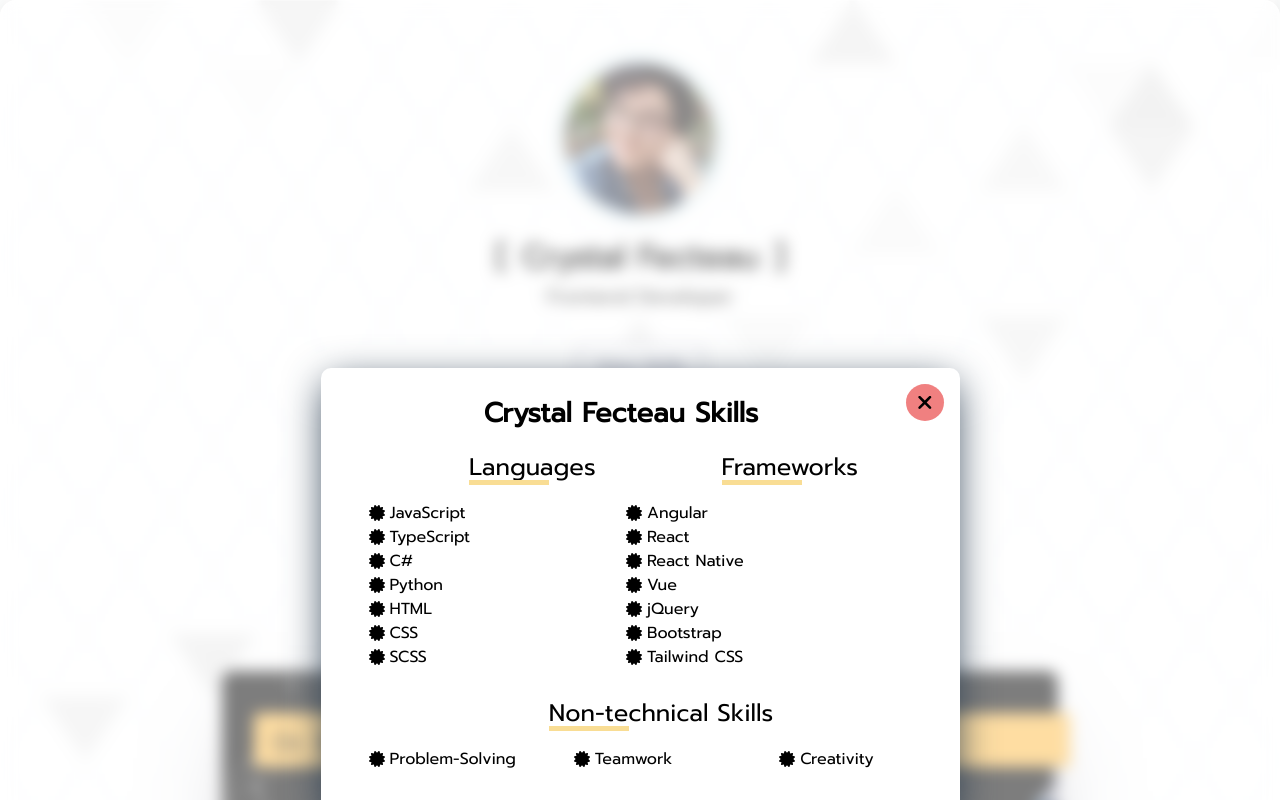
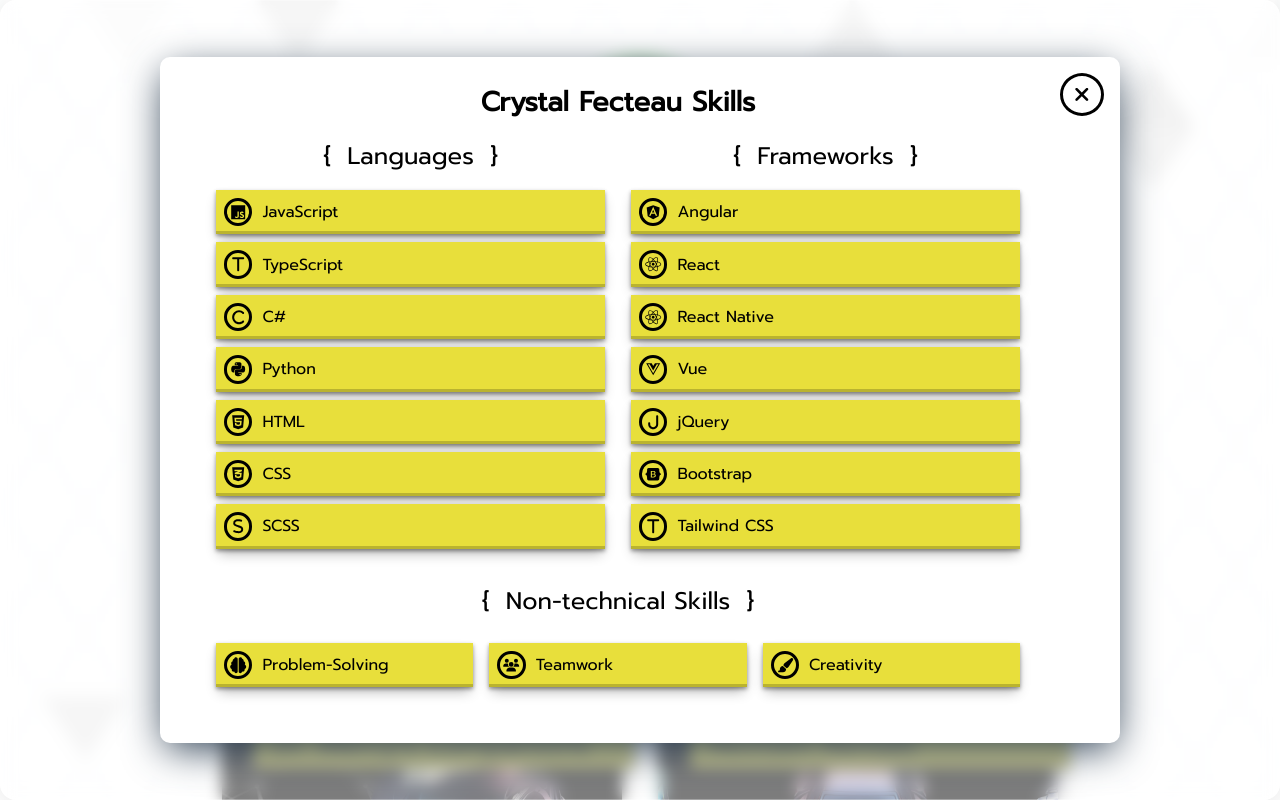
Before and after one commit to CryFecteau/CryFecteau, a React (Create React App) app: page / in a window 1280 px wide. Both pictures are taken after a click on the button "View Skills". Shown: the top 800 px of the page. Built offline with nearby package versions, Linux system fonts and the light colour scheme.

Commit message:
Update skills modal

```diff
--- a/src/components/header/header.component.css
+++ b/src/components/header/header.component.css
@@ -37,7 +37,7 @@
 }
 
 .header-border {
-    border: 3.5px solid lightblue;
+    border: 5px solid rgb(74 184 67);
     justify-self: center;
     width: 165px;
     height: 165px;
@@ -152,7 +152,8 @@
     transform: translateX(153px);
     height: 100%;
     width: 39px;
-    background-color: #17795E;
+    background-color: #6d00b9;
+    color: #ffff;
     display: flex;
     align-items: center;
     justify-content: center;
@@ -188,6 +189,7 @@
 
 .linkedin-btn,
 .github-btn {
+    border-radius: 5px;
     position: relative;
     transition: .4s all;
 }
@@ -209,10 +211,10 @@
 .linkedin-btn .linkedin-tooltip .tooltip,
 .github-btn .github-tooltip .tooltip {
     width: 6rem;
-    background-color: lightgray;
+    background-color: rgba(75, 184, 67, 0.55);
     font-size: 0.7rem;
     font-weight: bold;
-    border: 2px solid;
+    border: clamp(1px, 1.5vw, 2px) solid;
     border-radius: 5px;
     padding: 3px;
 }
@@ -227,11 +229,13 @@
     height: 2rem;
     width: 2rem;
     margin-top: 3px;
-    box-shadow: rgba(45, 35, 66, 0.4) 0 2px 4px, rgba(45, 35, 66, 0.3) 0 7px 13px -3px, #D6D6E7 0 -3px 0 inset;
+    background-color: #146c54;
+    color: white;
+    box-shadow: rgba(45, 35, 66, 0.4) 0 2px 4px, rgba(45, 35, 66, 0.3) 0 7px 13px -3px, #d6d6e71a 0 -3px 0 inset;
 }
 
 .skills-modal {
-    position: absolute;
+    position: fixed;
     display: flex;
     justify-content: center;
     align-items: center;
@@ -253,7 +257,8 @@
 
 
 .modal-content {
-    width: 50%;
+    position: relative;
+    width: 60rem;
     background: white;
     border-radius: 10px;
     box-shadow: rgb(38, 57, 77) 0px 10px 40px -5px;
@@ -261,13 +266,13 @@
 }
 
 .modal-close-btn {
+    border: 3px solid;
     position: relative;
     top: -2rem;
     right: -2rem;
     border-radius: 50%;
     display: flex;
     justify-content: center;
-    background: lightcoral;
     font-size: 1.3rem;
     padding: 0.5rem 0.7rem;
     float: right;
@@ -310,14 +315,16 @@
     margin-bottom: 1rem;
 }
 
+.skills-title::before {
+    content: '{';
+    position: relative;
+    left: -1rem;
+}
 
-.skills-title::before {
-    content: "";
-    display: block;
-    width: 5rem;
-    border-bottom: 5px solid #f9dd94;
+.skills-title::after {
+    content: '}';
     position: relative;
-    left: 5rem;
+    right: -1rem;
 }
 
 .skills-list {
@@ -327,5 +334,17 @@
 .skills-list>li {
     display: flex;
     align-items: center;
-    gap: 5px;
+    gap: 10px;
+    padding: 0.5rem;
+    background: #e8df3b;
+    margin: 0.5rem;
+    box-shadow: rgba(0, 0, 0, 0.4) 0px 2px 4px, rgba(0, 0, 0, 0.3) 0px 7px 13px -3px, rgba(0, 0, 0, 0.2) 0px -3px 0px inset;
 }
+
+.skills-icon {
+    border: 3px solid;
+    padding: 0.2rem;
+    border-radius: 50px;
+    width: 1rem;
+    height: 1rem;
+}
--- a/src/components/header/header.component.jsx
+++ b/src/components/header/header.component.jsx
@@ -37,7 +37,7 @@
                         <span className='download-icon'><i className="fa-solid fa-download"></i></span>
                     </a>
                     <div className='header-socials'>
-                        <a href='https://www.linkedin.com/in/crystal-fecteau/' target='_blank' className='linkedin-btn'>
+                        <a href='https://www.linkedin.com/in/crystal-fecteau/' target='_blank' rel="noreferrer" className='linkedin-btn'>
                             <i className="fa-brands fa-linkedin social-icon"></i>
                             <span className='linkedin-tooltip'>
                                 <div className='tooltip'>
@@ -45,7 +45,7 @@
                                 </div>
                             </span>
                         </a>
-                        <a href='https://github.com/CryFecteau' target='_blank' className='github-btn'>
+                        <a href='https://github.com/CryFecteau' target='_blank' rel="noreferrer" className='github-btn'>
                             <i className="fa-brands fa-square-github social-icon"></i>
                             <span className='github-tooltip'>
                                 <div className='tooltip'>
@@ -66,33 +66,33 @@
                             <div className='skills-box'>
                                 <span className='skills-title'>Languages</span>
                                 <ul className='skills-list'>
-                                    <li><i className="fa-solid fa-certificate"></i>JavaScript</li>
-                                    <li><i className="fa-solid fa-certificate"></i>TypeScript</li>
-                                    <li><i className="fa-solid fa-certificate"></i>C#</li>
-                                    <li><i className="fa-solid fa-certificate"></i>Python</li>
-                                    <li><i className="fa-solid fa-certificate"></i>HTML</li>
-                                    <li><i className="fa-solid fa-certificate"></i>CSS</li>
-                                    <li><i className="fa-solid fa-certificate"></i>SCSS</li>
+                                    <li><i className="fa-brands fa-js skills-icon"></i>JavaScript</li>
+                                    <li><i className="fa-solid fa-t skills-icon"></i>TypeScript</li>
+                                    <li><i className="fa-solid fa-c skills-icon"></i>C#</li>
+                                    <li><i className="fa-brands fa-python skills-icon"></i>Python</li>
+                                    <li><i className="fa-brands fa-html5 skills-icon"></i>HTML</li>
+                                    <li><i className="fa-brands fa-css3-alt skills-icon"></i>CSS</li>
+                                    <li><i className="fa-solid fa-s skills-icon"></i>SCSS</li>
                                 </ul>
                             </div>
                             <div className='skills-box'>
                                 <span className='skills-title'>Frameworks</span>
                                 <ul className='skills-list'>
-                                    <li><i className="fa-solid fa-certificate"></i>Angular</li>
-                                    <li><i className="fa-solid fa-certificate"></i>React</li>
-                                    <li><i className="fa-solid fa-certificate"></i>React Native</li>
-                                    <li><i className="fa-solid fa-certificate"></i>Vue</li>
-                                    <li><i className="fa-solid fa-certificate"></i>jQuery</li>
-                                    <li><i className="fa-solid fa-certificate"></i>Bootstrap</li>
-                                    <li><i className="fa-solid fa-certificate"></i>Tailwind CSS</li>
+                                    <li><i className="fa-brands fa-angular skills-icon"></i>Angular</li>
+                                    <li><i className="fa-brands fa-react skills-icon"></i>React</li>
+                                    <li><i className="fa-brands fa-react skills-icon"></i>React Native</li>
+                                    <li><i className="fa-brands fa-vuejs skills-icon"></i>Vue</li>
+                                    <li><i className="fa-solid fa-j skills-icon"></i>jQuery</li>
+                                    <li><i className="fa-brands fa-bootstrap skills-icon"></i>Bootstrap</li>
+                                    <li><i class="fa-solid fa-t skills-icon"></i>Tailwind CSS</li>
                                 </ul>
                             </div>
                             <div className='skills-box full-row'>
                                 <span className='skills-title '>Non-technical Skills</span>
                                 <ul className='skills-list full-flex-row'>
-                                    <li className='flex-1'><i className="fa-solid fa-certificate"></i>Problem-Solving</li>
-                                    <li className='flex-1'><i className="fa-solid fa-certificate"></i>Teamwork</li>
-                                    <li><i className="fa-solid fa-certificate"></i>Creativity</li>
+                                    <li className='flex-1'><i className="fa-solid fa-brain skills-icon"></i>Problem-Solving</li>
+                                    <li className='flex-1'><i className="fas fa-users skills-icon"></i>Teamwork</li>
+                                    <li className='flex-1'><i className="fas fa-paint-brush skills-icon"></i>Creativity</li>
                                 </ul>
                             </div>
                         </div>
--- a/src/components/projects/projects.component.css
+++ b/src/components/projects/projects.component.css
@@ -7,7 +7,7 @@
     flex-direction: row;
     justify-content: center;
     align-items: center;
-    background: lightgray;
+    background: rgba(75, 184, 67, 0.55);
     width: 50%;
     margin: 0 auto;
     gap: 1rem;
@@ -83,18 +83,19 @@
 .project-img>img {
     height: clamp(25rem, 30vw, 30rem);
     width: clamp(25rem, 30vw, 30rem);
+    box-shadow: rgba(0, 0, 0, 0.17) 0px -23px 25px 0px inset, rgba(0, 0, 0, 0.15) 0px -36px 30px 0px inset, rgba(0, 0, 0, 0.1) 0px -79px 40px 0px inset, rgba(0, 0, 0, 0.06) 0px 2px 1px, rgba(0, 0, 0, 0.09) 0px 4px 2px, rgba(0, 0, 0, 0.09) 0px 8px 4px, rgba(0, 0, 0, 0.09) 0px 16px 8px, rgba(0, 0, 0, 0.09) 0px 32px 16px;
     border-radius: 10px;
-    box-shadow: rgba(50, 50, 93, 0.25) 0px 50px 100px -20px, rgba(0, 0, 0, 0.3) 0px 30px 60px -30px, rgba(10, 37, 64, 0.35) 0px -2px 6px 0px inset;
 }
 
 .project-name {
     position: relative;
-    background: #fdbd4a;
+    background: #fff548;
     padding: 0.2rem 1.2rem;
     border-radius: 5px 0 0 5px;
     top: 6rem;
     left: 2rem;
     width: 95%;
+    box-shadow: rgba(0, 0, 0, 0.17) 0px -23px 25px 0px inset, rgba(0, 0, 0, 0.15) 0px -36px 30px 0px inset, rgba(0, 0, 0, 0.1) 0px -79px 40px 0px inset, rgba(0, 0, 0, 0.06) 0px 2px 1px, rgba(0, 0, 0, 0.09) 0px 4px 2px, rgba(0, 0, 0, 0.09) 0px 8px 4px, rgba(0, 0, 0, 0.09) 0px 16px 8px, rgba(0, 0, 0, 0.09) 0px 32px 16px;
 }
 
 .project-name p {
@@ -124,7 +125,7 @@
     padding: 1rem;
     position: relative;
     bottom: 5.3rem;
-    background: rgba(255, 255, 255, 0.41);
+    background: rgba(225, 225, 225, 0.41);
     border-radius: 16px;
     box-shadow: 0 4px 30px rgba(0, 0, 0, 0.1);
     backdrop-filter: blur(7.8px);
@@ -154,6 +155,7 @@
     align-items: center;
     gap: 5px;
     text-decoration: none;
+    color: black;
 }
 
 @media screen and (max-width: 768px) {
```
Also changed, not shown: src/components/projects/projects.component.jsx (+12 -12 lines).
